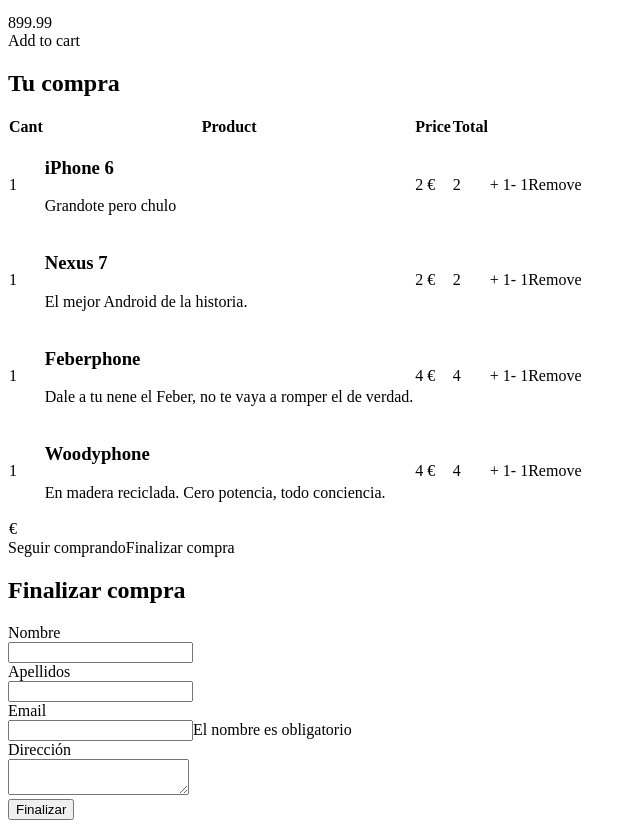
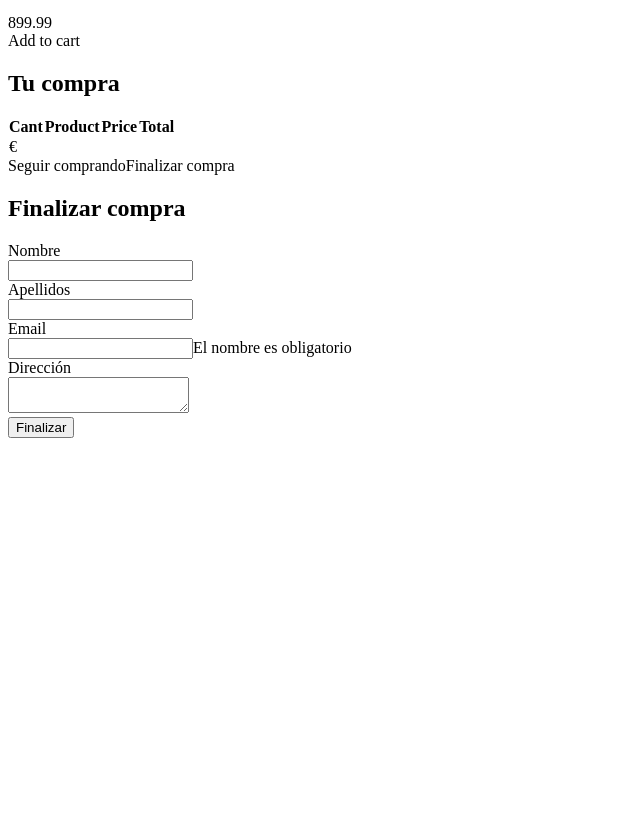
Before and after one commit to y4izus/doing-react-courses, a React app in the folder 3.-ecommerce_example/: page / in a window 1280 px wide. Shown: the part 880-1708 px from the top of the page, without its empty margins (0-640 px from the left). After the commit the page ends 1326 px from the top, so only its background shows below. Built offline with nearby package versions, Linux system fonts and the light colour scheme; the HTML template or start-up script is replaced by a standard one.

Commit message:
Add product from Catalog to Cart with react redux

```diff
--- a/3.-ecommerce_example/src/App.js
+++ b/3.-ecommerce_example/src/App.js
@@ -12,46 +12,10 @@
   DELETE_PRODUCT_FROM_CART
 } from './actionTypes'
 
-const cartProducts = [
-  {
-    id: 1,
-    name: 'iPhone 6',
-    description: 'Grandote pero chulo',
-    price: 2,
-    subtotal: 2,
-    qty: 1
-  },
-  {
-    id: 2,
-    name: 'Nexus 7',
-    description: 'El mejor Android de la historia.',
-    price: 2,
-    subtotal: 2,
-    qty: 1
-  },
-  {
-    id: 3,
-    name: 'Feberphone',
-    description: 'Dale a tu nene el Feber, no te vaya a romper el de verdad.',
-    price: 4,
-    subtotal: 4,
-    qty: 1
-  },
-  {
-    id: 4,
-    name: 'Woodyphone',
-    description: 'En madera reciclada. Cero potencia, todo conciencia.',
-    price: 4,
-    subtotal: 4,
-    qty: 1
-  }
-]
-
-const reducer = (state={cartProducts}, action) => {
+const reducer = (state={cartProducts:[]}, action) => {
   switch (action.type) {
     case ADD_PRODUCT_TO_CART:
-      console.log(`add product: ${action.id}`)
-      return state
+      return addProductToCart( state, action.product )
     case ADD_ONE_PRODUCT_TO_CART:
       console.log(`add one product to cart: ${action.id}`)
       return state
@@ -64,6 +28,20 @@
 
     default:
       return state
+  }
+}
+
+const addProductToCart = ( state, product ) => {
+  return {
+    cartProducts: [...state.cartProducts,
+      {
+        id: product.id,
+        name: product.name,
+        description: product.description,
+        price: product.price,
+        subtotal: product.price,
+        qty: 1
+      }]
   }
 }
 
--- a/3.-ecommerce_example/src/catalog/CatalogList.js
+++ b/3.-ecommerce_example/src/catalog/CatalogList.js
@@ -10,7 +10,7 @@
       <ProductListRow
         key={product.id}
         {...product}
-        onAddProductToCart={() => onAddProductToCart(product.id)}
+        onAddProductToCart={() => onAddProductToCart(product)}
       />
     ))}
   </div>
@@ -25,12 +25,12 @@
 
 const mapDispatchToPropsCatalog = dispatch => {
   return {
-    onAddProductToCart: id => dispatch(addProductToCart(id))
+    onAddProductToCart: product => dispatch(addProductToCart(product))
   }
 }
 
-const addProductToCart = id => {
-  return { type: ADD_PRODUCT_TO_CART, id }
+const addProductToCart = product => {
+  return { type: ADD_PRODUCT_TO_CART, product }
 }
 
 export const CatalogList = connect(
```
